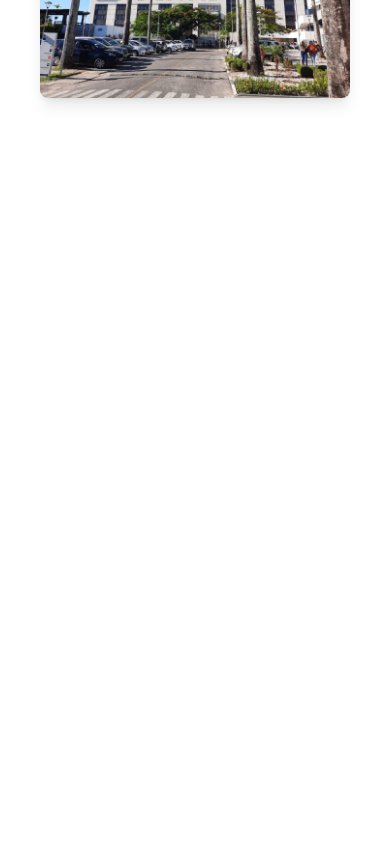
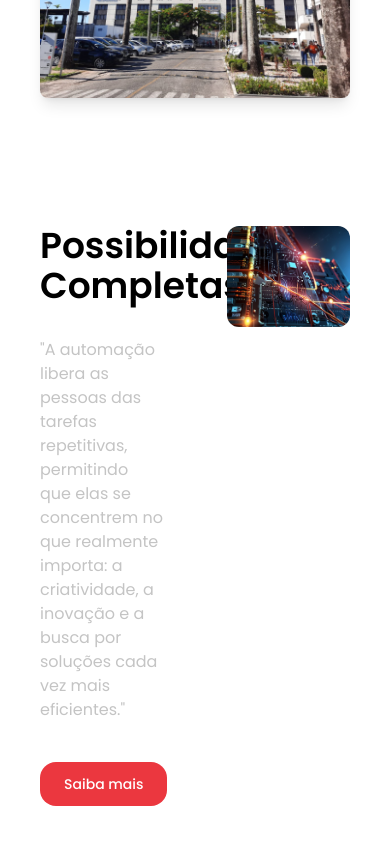
Before and after one commit to BecxAgy/completa-instalacoes, a Next.js app: page / in a window 390 px wide. Shown: the part 3517-4361 px from the top of the page. Before the commit the page ends 3679 px from the top, so only its background shows below. Built offline with nearby package versions, Linux system fonts and the light colour scheme.

Commit message:
todo: contact section withou number phone

```diff
--- a/app/page.tsx
+++ b/app/page.tsx
@@ -1,5 +1,6 @@
 import Navbar from "@/components/Navbar";
 import AboutUsSection from "@/components/sections/AboutUsSection";
+import ContactSection from "@/components/sections/ContactSection";
 import HeroSection from "@/components/sections/HeroSection";
 import ProjectsSection from "@/components/sections/ProjectsSection";
 import ServicesSection from "@/components/sections/ServicesSection";
@@ -12,6 +13,7 @@ export default function Home() {
       <AboutUsSection />
       <ServicesSection />
       <ProjectsSection />
+      <ContactSection />
     </main>
   );
 }
--- /dev/null
+++ b/components/sections/ContactSection.tsx
@@ -0,0 +1,42 @@
+import Image from "next/image";
+import React from "react";
+import { Button } from "../ui/button";
+
+const ContactSection = () => {
+  return (
+    <section className="relative w-full md:py-24 py-16 md:px-20 px-10">
+      <div className="grid grid-cols-2 gap-16">
+        <div>
+          <h2 className="md:text-5xl text-4xl font-semibold pb-8">
+            Possibilidades Completas
+          </h2>
+          <p className="md:text-lg my-auto  text-gray-primary">
+            "A automação libera as pessoas das tarefas repetitivas, permitindo
+            que elas se concentrem no que realmente importa: a criatividade, a
+            inovação e a busca por soluções cada vez mais eficientes."{" "}
+          </p>
+
+          <div className="flex justify-between">
+            <Button
+              size={"lg"}
+              className="bg-red-primary text-white rounded-2xl mt-10 w-fit px-6"
+            >
+              Saiba mais
+            </Button>
+          </div>
+        </div>
+        <div>
+          <Image
+            src="/assets/tecnology.png "
+            alt="placa"
+            width={500}
+            height={500}
+            className="w-fit rounded-xl"
+          />
+        </div>
+      </div>
+    </section>
+  );
+};
+
+export default ContactSection;
```
Also changed, not shown: public/assets/tecnology.png (added).
